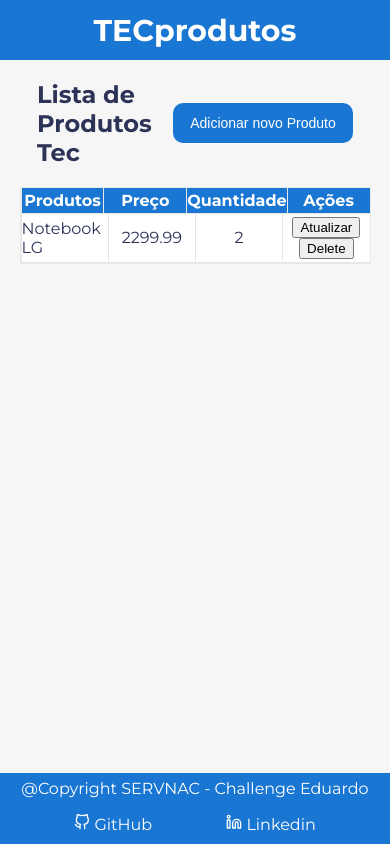
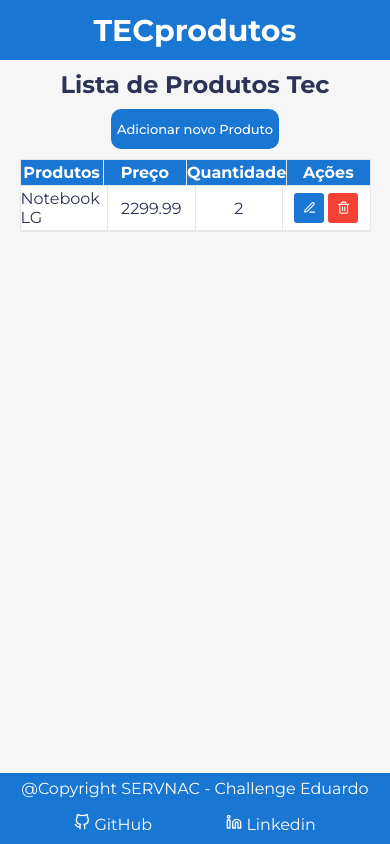
Before and after one commit to KewtonV/chanllenge-Eduardo, a React (Create React App) app in the folder products/: page / in a window 390 px wide. Built offline with nearby package versions, Linux system fonts and the light colour scheme.

Commit message:
Update page dashboard

```diff
--- /dev/null
+++ b/products/src/pages/dashboard.tsx
@@ -0,0 +1,89 @@
+import React from 'react'
+import { useDispatch, useSelector } from 'react-redux'
+import { FiEdit3, FiTrash2 } from 'react-icons/fi'
+
+import AddProduct from './addProduct'
+import { Product } from '../models/product'
+
+import { clickCreateProduct, clickUpdateProduct, removeProduct } from '../store/products/action'
+import { ProductsState } from '../store/products/reducers'
+
+import '../styles/pages/dashboard.css'
+
+export default function Dashboard() {
+    const dispatch = useDispatch()
+    const products = useSelector<ProductsState, ProductsState["products"]>((state) => state.products)
+
+    function handleClickUpdate(product: Product) {
+        console.log(product)
+        dispatch(clickUpdateProduct(product))
+    }
+
+    function handleClickCreate(){
+        dispatch(clickCreateProduct())
+    }
+
+    function handleClickRemove(product: Product){
+        console.log(product)
+        dispatch(removeProduct(product))
+    }
+
+    function notProducts() {
+        return (
+            <div className="not-products">
+                <span>Não há produtos.</span>
+            </div>
+        )
+    }
+
+    function renderItem(item: Product) {
+        return (
+            <tr key={item.id}>
+                <td className="border">{item.name}</td>
+                <td>{item.price}</td>
+                <td>{item.quantidad}</td>
+                <td>
+                    <a href="#modal">
+                        <button className="edit"
+                            onClick={() => handleClickUpdate(item)}>
+                            <FiEdit3 color="#FFFFFF" />
+                        </button>
+                    </a>
+                    <button className="delete"
+                        onClick={() => handleClickRemove(item)}>
+                        <FiTrash2 color="#FFFFFF" />
+                    </button>
+                </td>
+            </tr>
+        )
+    }
+
+    return (
+        <div id="dashboard">
+            <div className="title">
+                <h2>Lista de Produtos Tec</h2>
+                <a href="#modal">
+                    <button onClick={handleClickCreate}>Adicionar novo Produto
+                    </button>
+                </a>
+            </div>
+            <AddProduct />
+            <table>
+                <thead>
+                <tr>
+                    <th className="border">Produtos</th>
+                    <th>Preço</th>
+                    <th>Quantidade</th>
+                    <th>Ações</th>
+                </tr>
+                </thead>
+                <tbody>
+                { products.length === 0 ?
+                    notProducts() :
+                    products.map((item) => renderItem(item))
+                }
+                </tbody>
+            </table>
+        </div>
+    )
+}
--- a/products/src/pages/dashboard/index.tsx
+++ /dev/null
@@ -1,71 +0,0 @@
-import React from 'react'
-import { useDispatch, useSelector } from 'react-redux'
-
-import AddProduct from '../addProduct'
-import { Product } from '../../models/product'
-import { clickCreateProduct, clickUpdateProduct, removeProduct } from '../../store/products/action'
-import { ProductsState } from '../../store/products/reducers'
-
-import './dashboard.css'
-
-export default function Dashboard() {
-    const dispatch = useDispatch()
-    const products = useSelector<ProductsState, ProductsState["products"]>((state) => state.products)
-
-    function handleClickUpdate(product: Product) {
-        console.log(product)
-        dispatch(clickUpdateProduct(product))
-    }
-
-    function handleClickCreate(){
-        dispatch(clickCreateProduct())
-    }
-
-    function handleClickRemove(product: Product){
-        console.log(product)
-        dispatch(removeProduct(product))
-    }
-
-    return (
-        <div id="dashboard">
-            <div className="title">
-                <h2>Lista de Produtos Tec</h2>
-                <a href="#modal">
-                    <button onClick={handleClickCreate}>Adicionar novo Produto
-                    </button>
-                </a>
-            </div>
-            <div id="modal" className="modal">
-                <div>
-                    <a href="#fechar" title="Fechar" className="fechar">x</a>
-                    <AddProduct />
-                </div>
-            </div>
-            <table>
-                <thead>
-                <tr>
-                    <th>Produtos</th>
-                    <th>Preço</th>
-                    <th>Quantidade</th>
-                    <th>Ações</th>
-                </tr>
-                </thead>
-                <tbody>
-                { products.map(item => {
-                    return (
-                        <tr key={item.id}>
-                            <td>{item.name}</td>
-                            <td>{item.price}</td>
-                            <td>{item.quantidad}</td>
-                            <td>
-                                <button onClick={() => handleClickUpdate(item)}>Atualizar</button>
-                                <button onClick={() => handleClickRemove(item)}>Delete</button>
-                            </td>
-                        </tr>
-                    )
-                })}
-                </tbody>
-            </table>
-        </div>
-    )
-}
--- a/products/src/pages/dashboard/dashboard.css
+++ b/products/src/styles/pages/dashboard.css
@@ -14,7 +14,6 @@
 }
 
 #dashboard .title button {
-    width: 180px;
     height: 40px;
     background-color: var(--color-blue);
     border-radius: 10px;
@@ -22,8 +21,9 @@
     cursor: pointer;
     transition: 0.5s;
     color: var(--color-text-white);
-    font-size: 14px;
+    font-size: 13px;
     font-weight: 500;
+    font-family: 'Montserrat';
 }
 
 #dashboard .title button:hover {
@@ -48,8 +48,10 @@
     width: 100%;
     display: flex;
 }
-#dashboard table td.border {
-    border-left: 1px ;
+
+#dashboard table td.border,
+#dashboard table th.border {
+    border-left: 0px ;
 }
 
 #dashboard table td,
@@ -74,43 +76,55 @@
     align-items: center;
 }
 
-.modal {
-    position: fixed;
-    top: 0;
-    right: 0;
-    bottom: 0;
-    left: 0;
-    background: rgba(0,0,0,0.8);
-    z-index: 99999;
-    opacity:0;
-    -webkit-transition: opacity 400ms ease-in;
-    -moz-transition: opacity 400ms ease-in;
-    transition: opacity 400ms ease-in;
-    pointer-events: none;
-}
-.modal:target {
-    opacity: 1;
-    pointer-events: auto;
-}
-.modal > div {
-    width: 400px;
-    position: relative;
-    margin: 15% auto;
-    padding: 15px 20px;
-    background: #fff;
-}
-.fechar {
-    position: absolute;
+#dashboard table td button {
+    height: 30px;
     width: 30px;
-    height: 30px;
-    right: -15px;
-    top: -15px;
-    text-align: center;
-    background: #ff4545;
-    border-radius: 50%;
-    font-size: 16px;
-    color: #8d0000;
+    margin: 2px;
+    border-radius: 3px;
+    border: none;
     display: flex;
     justify-content: center;
     align-items: center;
+    cursor: pointer;
+    transition: 0.4s;
 }
+
+#dashboard table td button.edit {
+    background-color: var(--color-blue);
+}
+#dashboard table td button.edit:hover {
+    background-color: var(--color-blue-secundary);
+}
+#dashboard table td button.delete {
+    background-color: var(--color-red);
+}
+#dashboard table td button.delete:hover {
+    background-color: var(--color-red-secundary);
+}
+
+#dashboard .not-products {
+    height: 50px;
+    width: 100%;
+    display: flex;
+    align-items: center;
+    justify-content: center;
+}
+
+#dashboard .not-products span {
+    font-size: 18px;
+}
+
+@media only screen and (max-width: 480px) {
+    #dashboard .title {
+        flex-direction: column;
+        margin-bottom: 10px;
+    }
+    #dashboard .title h2 {
+        margin: 10px 0px;
+    }
+}
+@media only screen and (max-width: 580px) {
+    #dashboard .title {
+        width: 100%;
+    }
+}
```
